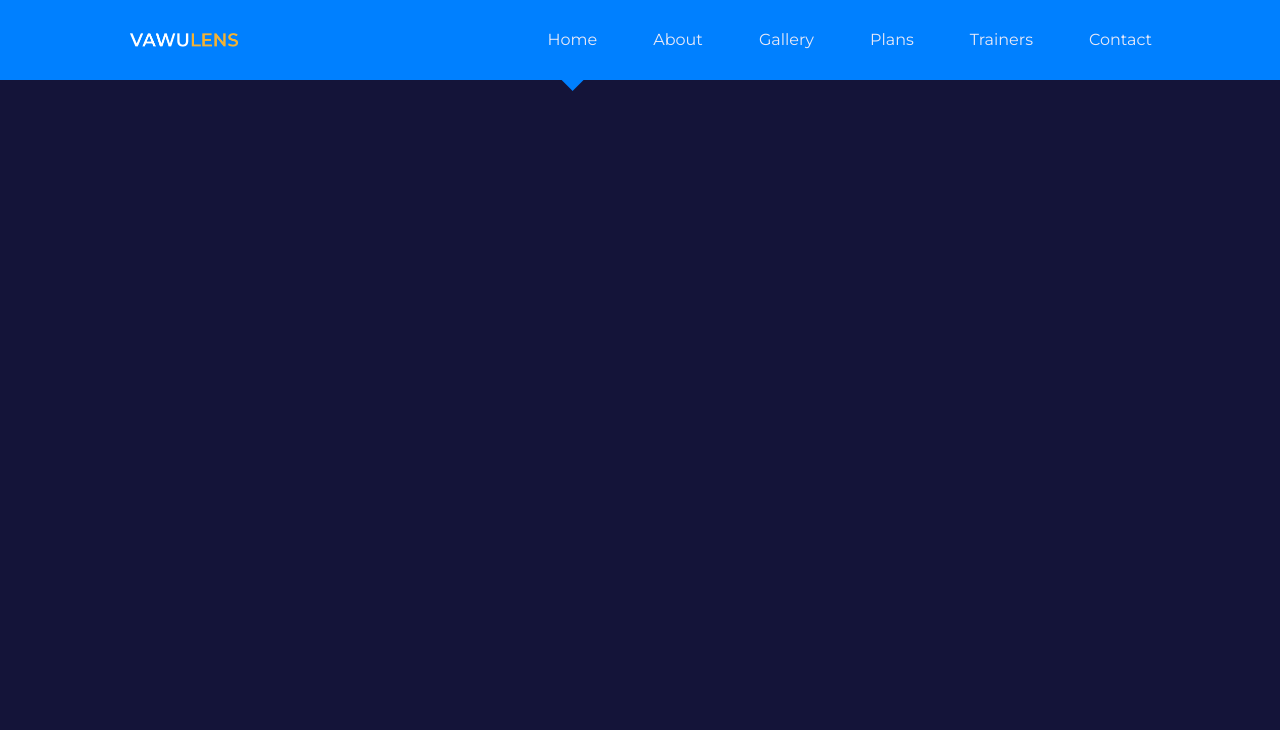
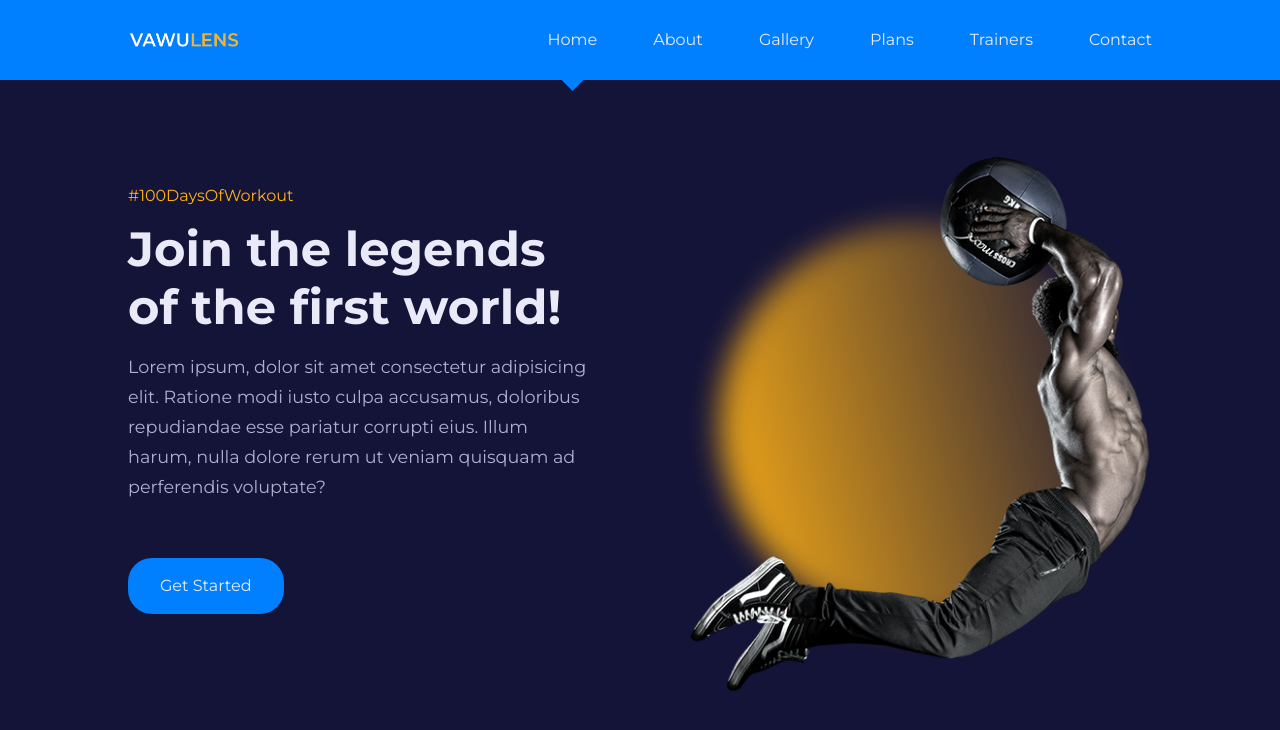
Before and after one commit to davidFernandoDevelopment/project-gym, a React (Create React App) app: page / in a window 1280 px wide. Shown: the top 730 px of the page. Built offline with nearby package versions, Linux system fonts and the light colour scheme.

Commit message:
header del home terminado en dispositivo desktop

```diff
--- a/src/App.tsx
+++ b/src/App.tsx
@@ -4,14 +4,21 @@ import {
 } from 'react-router-dom';
 
 import { Navbar } from './components';
-import { Home, About } from './pages';
+import { About, Contact, Gallery, Home, NotFound, Plans, Trainers } from './pages';
 
 function App() {
   return (
     <Router>
       <Navbar />
-      <About />
-      <Home />
+      <Routes>
+        <Route index element={<Home />} />
+        <Route path='about' element={<About />} />
+        <Route path='gallery' element={<Gallery />} />
+        <Route path='plans' element={<Plans />} />
+        <Route path='trainers' element={<Trainers />} />
+        <Route path='contact' element={<Contact />} />
+        <Route path='*' element={<NotFound />} />
+      </Routes>
     </Router>
   );
 }
--- /dev/null
+++ b/src/components/header/Header.tsx
@@ -0,0 +1,27 @@
+import { Link } from 'react-router-dom';
+import Image from '../../images/main_header.png';
+
+const Header = () => {
+  return (
+    <header className='header'>
+      <div className='header__container container'>
+        <div className="header__left">
+          <h4 className='header__hash'>#100DaysOfWorkout</h4>
+          <h1 className='header__title'>Join the legends of the first world!</h1>
+          <p className='header__description'>
+            Lorem ipsum, dolor sit amet consectetur adipisicing elit. Ratione modi iusto culpa accusamus, doloribus repudiandae esse pariatur corrupti eius. Illum harum, nulla dolore rerum ut veniam quisquam ad perferendis voluptate?
+          </p>
+          <Link className='header__button btn' to='plans'>Get Started</Link>
+        </div>
+        <div className="header__right">
+          <div className="header__circle"></div>
+          <div className="header__image-wrapper">
+            <img src={Image} className='header__img' alt="Wrapper header" />
+          </div>
+        </div>
+      </div>
+    </header>
+  );
+};
+
+export default Header;
--- a/src/components/index.ts
+++ b/src/components/index.ts
@@ -1 +1,3 @@
+export { default as Header } from './header/Header';
+export * from './index';
 export { default as Navbar } from './navbar/Navbar';
--- a/src/components/navbar/Navbar.tsx
+++ b/src/components/navbar/Navbar.tsx
@@ -10,10 +10,16 @@ import Logo from '../../images/logo.png';
 const Navbar = () => {
   const [isNavShowing, setIsNavShowing] = useState(false);
 
+  const toggleMenu = () => setIsNavShowing(prev => !prev);
+
   return (
     <nav className='navbar'>
       <div className="container navbar__container">
-        <Link to='/' className='navbar__logo'>
+        <Link
+          to='/'
+          className='navbar__logo'
+          onClick={() => setIsNavShowing(false)}
+        >
           <img src={Logo} alt="Navbar logo" />
         </Link>
         <ul
@@ -30,6 +36,7 @@ const Navbar = () => {
                       `navbar__link ${isActive ?
                         'navbar__link--active' : ''}`
                   }
+                  onClick={toggleMenu}
                 >
                   {name}
                 </NavLink>
@@ -39,10 +46,7 @@ const Navbar = () => {
         </ul>
         <button
           className='navbar__toggle-btn'
-          onClick={() => {
-            console.log('MENU');
-            setIsNavShowing(!isNavShowing);
-          }}
+          onClick={toggleMenu}
         >
           {
             isNavShowing
--- a/src/index.scss
+++ b/src/index.scss
@@ -86,3 +86,34 @@ body {
   max-width: 1920px;
   margin-inline: auto; //margin: 0 auto;
 }
+
+//* COMPONENTS
+.btn {
+  color: var(--color-gray-100);
+  width: fit-content;
+  margin: 0 auto;
+  padding: 0.9rem 2rem;
+  background-color: var(--color-primary);
+  border-radius: 1.5rem;
+  transition: var(--transition);
+
+  &:hover {
+    background-color: var(--color-secondary);
+    color: var(--color-gray-600);
+  }
+
+  &--small {
+    padding: 0.4rem 1.2rem;
+    font-size: 0.9rem;
+
+    &:hover {
+      background-color: var(--color-gray-100);
+    }
+  }
+
+  &--large {
+    padding: 1.2rem 3rem;
+    border-radius: 2rem;
+    font-size: 1.1rem;
+  }
+}
--- a/src/pages/home/Home.tsx
+++ b/src/pages/home/Home.tsx
@@ -1,8 +1,11 @@
+import { Header } from '../../components';
 import './home.scss';
 
 const Home = () => {
   return (
-    <div>Home</div>
+    <>
+      <Header />
+    </>
   );
 };
 
--- a/src/pages/home/home.scss
+++ b/src/pages/home/home.scss
@@ -0,0 +1,58 @@
+.header {
+  width: 100vw;
+  height: calc(100vh - 3rem);
+  display: grid;
+  place-items: center;
+  margin-top: 3rem;
+
+  &__container {
+    height: 100%;
+    display: grid;
+    gap: 6rem;
+    align-items: center;
+    justify-content: space-between;
+    grid-template-columns: 1fr 1fr;
+  }
+
+  &__left {
+    margin-top: -3rem;
+  }
+
+  &__hash {
+    margin-bottom: 1rem;
+    color: var(--color-secondary);
+    font-weight: 400;
+  }
+  &__title {
+  }
+  &__description {
+    margin: 1rem 0 3.5rem;
+    font-size: 1.1rem;
+  }
+  &__button {
+  }
+
+  &__right {
+    display: grid;
+    place-items: center;
+    position: relative;
+  }
+
+  &__circle {
+    position: absolute;
+    width: 25rem;
+    height: 25rem;
+    background-image: linear-gradient(
+      75deg,
+      var(--color-secondary),
+      transparent
+    );
+    border-radius: 50%;
+    filter: blur(15px);
+  }
+  &__image-wrapper {
+    position: relative;
+  }
+  &__img {
+  }
+}
--- a/src/pages/index.ts
+++ b/src/pages/index.ts
@@ -1,7 +1,8 @@
 export { default as About } from './about/About';
 export { default as Contact } from './contact/Contact';
 export { default as Gallery } from './gallery/Gallery';
+export { default as Home } from './home/Home';
+export * from './index';
 export { default as NotFound } from './notFound/NotFound';
 export { default as Plans } from './plans/Plans';
-export { default as Trainer } from './trainers/Trainer';
-export { default as Home } from './home/Home';
+export { default as Trainers } from './trainers/Trainers';
--- a/src/pages/trainers/Trainer.tsx
+++ b/src/pages/trainers/Trainers.tsx
@@ -1,9 +1,9 @@
 import './trainer.scss';
 
-const Trainer = () => {
+const Trainers = () => {
   return (
     <div>Trainer</div>
   )
 }
 
-export default Trainer
+export default Trainers
```
